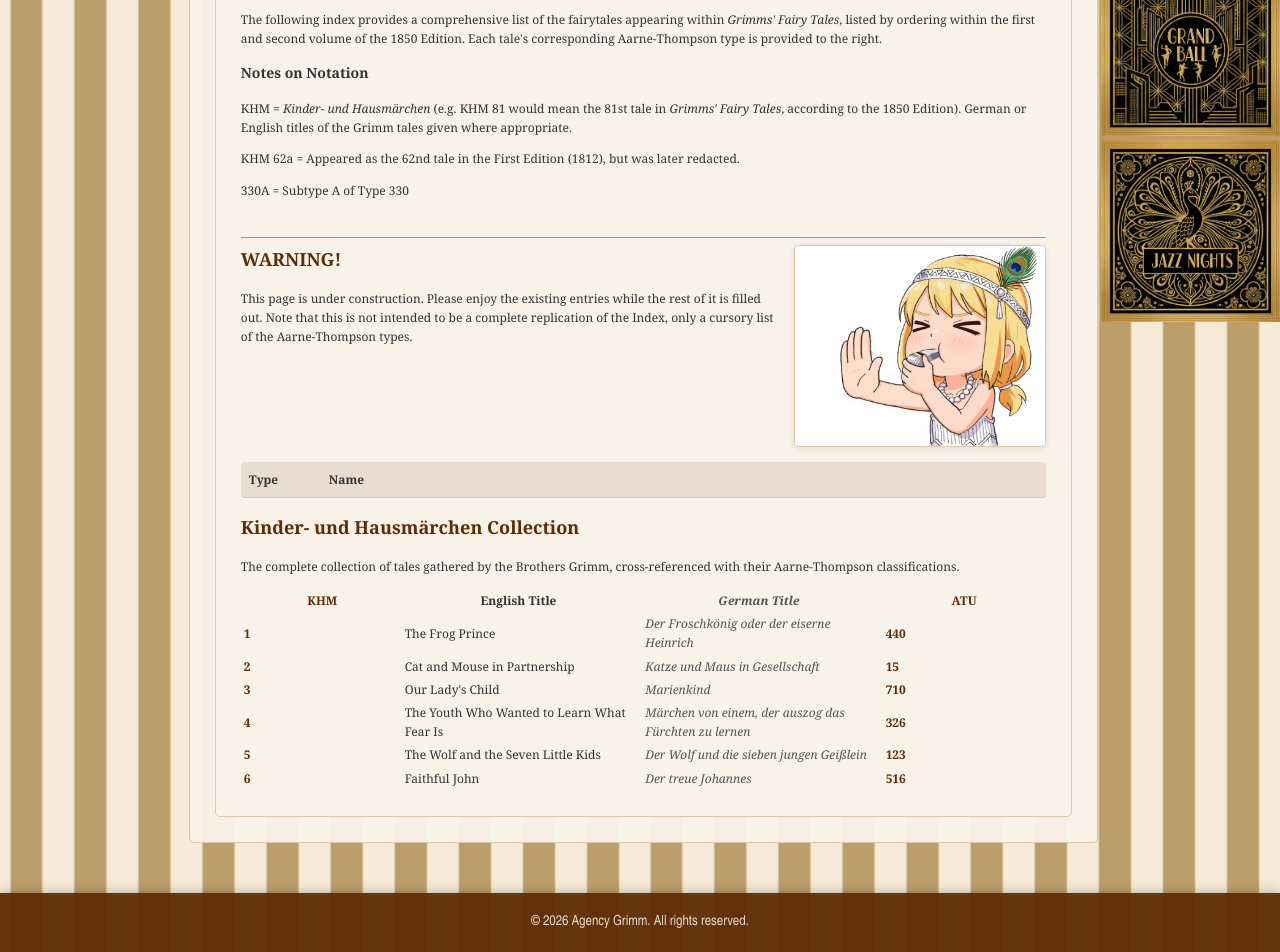
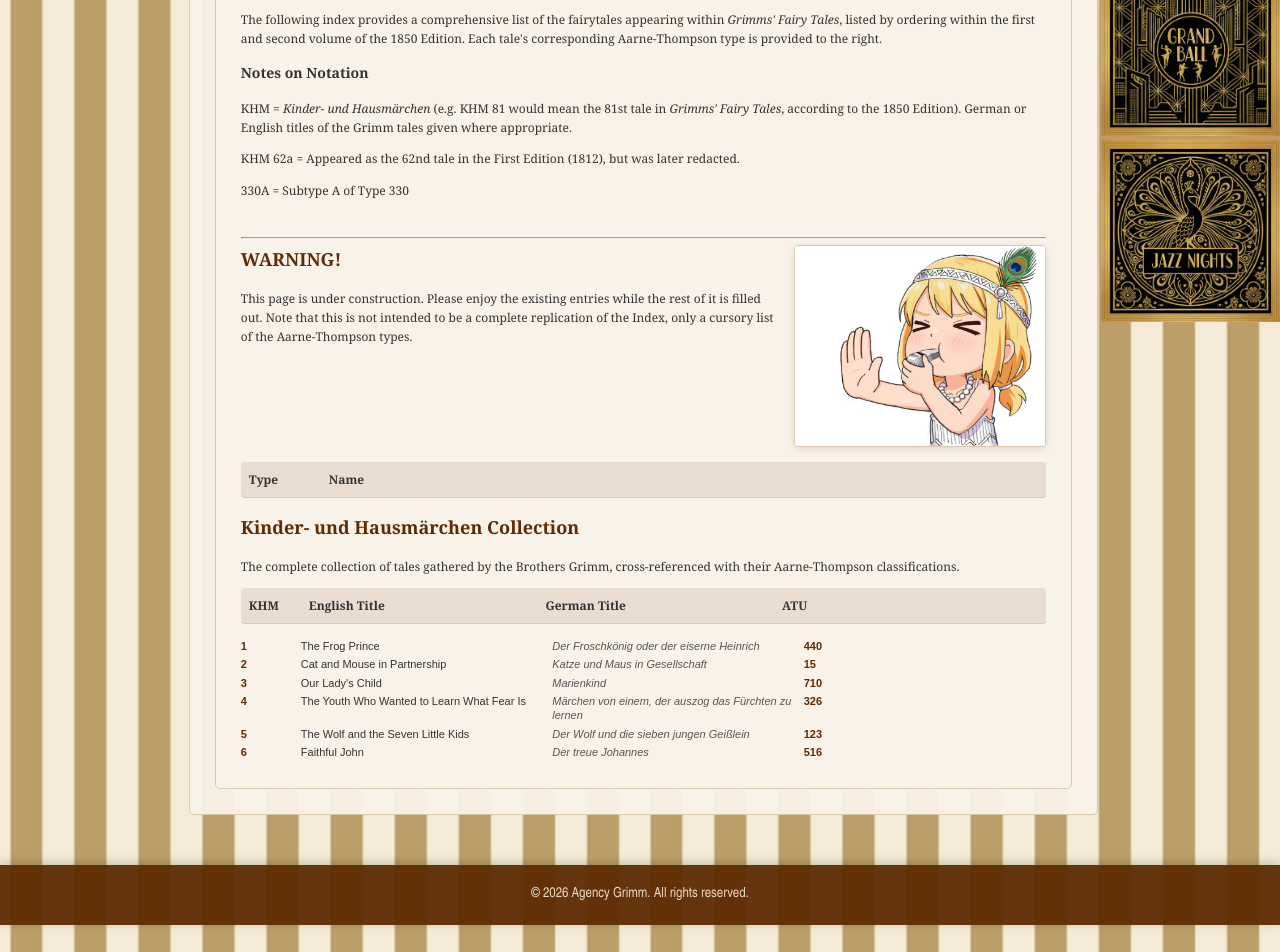
Before and after one commit to johnhopes-collab/grimmsdetectiveagency, a Jekyll site: the page built from archives/khm.html, in a window 1280 px wide. Shown: the part 913-1865 px from the top of the page. Built offline with Jekyll 4.4.1, drawn with Linux system fonts in a browser that asks for light colours.

Commit message:
Update khm.html

```diff
--- a/archives/khm.html
+++ b/archives/khm.html
@@ -24,66 +24,59 @@ title: Archives / Aarne-Thompson Index / KHM Ordering
   <h2>Kinder- und Hausmärchen Collection</h2>
     <p>The complete collection of tales gathered by the Brothers Grimm, cross-referenced with their Aarne-Thompson classifications.</p>
 
-    <div class="grimm-table-container">
-        <table class="grimm-table">
-            <thead class="grimm-table-header">
-                <tr>
-                    <th class="grimm-khm">KHM</th>
-                    <th class="grimm-english">English Title</th>
-                    <th class="grimm-german">German Title</th>
-                    <th class="grimm-atu">ATU</th>
-                </tr>
-            </thead>
-            <tbody>
-                <tr>
-                    <td class="grimm-khm">1</td>
-                    <td class="grimm-english" data-tooltip="A princess's ball falls into a well. A frog retrieves it in exchange for companionship. When she refuses to keep her promise, her father forces her to honor it. The frog transforms into a prince when shown kindness (or in some versions, when thrown against a wall).">
-                        The Frog Prince
-                    </td>
-                    <td class="grimm-german">Der Froschkönig oder der eiserne Heinrich</td>
-                    <td class="grimm-atu">440</td>
-                </tr>
-                <tr>
-                    <td class="grimm-khm">2</td>
-                    <td class="grimm-english" data-tooltip="A cat and mouse decide to live together and store a pot of fat for winter. The cat repeatedly lies about attending godparent duties to secretly eat the fat. When winter comes and the mouse discovers the deception, the cat eats the mouse as well.">
-                        Cat and Mouse in Partnership
-                    </td>
-                    <td class="grimm-german">Katze und Maus in Gesellschaft</td>
-                    <td class="grimm-atu">15</td>
-                </tr>
-                <tr>
-                    <td class="grimm-khm">3</td>
-                    <td class="grimm-english" data-tooltip="A poor woodcutter gives his daughter to the Virgin Mary to raise. The girl is given keys to thirteen doors in heaven but forbidden to open one. Her curiosity leads her to disobey, and she lies about it. As punishment, she loses her speech and is cast out. She marries a king but continues to lose her children until she confesses her sin.">
-                        Our Lady's Child
-                    </td>
-                    <td class="grimm-german">Marienkind</td>
-                    <td class="grimm-atu">710</td>
-                </tr>
-                <tr>
-                    <td class="grimm-khm">4</td>
-                    <td class="grimm-english" data-tooltip="A fearless young man travels to learn what fear is. He spends nights in haunted places, encounters ghosts and demons, but remains unafraid. Only when his wife pours cold water with fish on him while he sleeps does he finally experience fear and shuddering.">
-                        The Youth Who Wanted to Learn What Fear Is
-                    </td>
-                    <td class="grimm-german">Märchen von einem, der auszog das Fürchten zu lernen</td>
-                    <td class="grimm-atu">326</td>
-                </tr>
-                <tr>
-                    <td class="grimm-khm">5</td>
-                    <td class="grimm-english" data-tooltip="A mother goat warns her seven kids about the wolf before leaving. The wolf tricks them by disguising his voice and paws. He devours six kids, but the youngest hides. When the mother returns, she and the surviving kid cut open the sleeping wolf's belly, rescue the others, and fill the wolf with stones, causing him to drown.">
-                        The Wolf and the Seven Little Kids
-                    </td>
-                    <td class="grimm-german">Der Wolf und die sieben jungen Geißlein</td>
-                    <td class="grimm-atu">123</td>
-                </tr>
-                <tr>
-                    <td class="grimm-khm">6</td>
-                    <td class="grimm-english" data-tooltip="A dying king entrusts his son to his faithful servant John. John's loyalty is tested when he must save the prince multiple times, even at the cost of being turned to stone. The prince eventually discovers John's sacrifices and restores him through his own children's blood, showing the depth of true loyalty.">
-                        Faithful John
-                    </td>
-                    <td class="grimm-german">Der treue Johannes</td>
-                    <td class="grimm-atu">516</td>
-                </tr>
-            </tbody>
-        </table>
+    <!-- Header Row -->
+    <div class="grimm-header">
+        <div class="grimm-header-khm">KHM</div>
+        <div class="grimm-header-english">English Title</div>
+        <div class="grimm-header-german">German Title</div>
+        <div class="grimm-header-atu">ATU</div>
     </div>
+
+    <!-- Grimm Entries -->
+    <div class="grimm-container">
+
+        <div class="grimm-row">
+            <div class="grimm-khm">1</div>
+            <div class="grimm-english">The Frog Prince</div>
+            <div class="grimm-german">Der Froschkönig oder der eiserne Heinrich</div>
+            <div class="grimm-atu">440</div>
+        </div>
+
+        <div class="grimm-row">
+            <div class="grimm-khm">2</div>
+            <div class="grimm-english">Cat and Mouse in Partnership</div>
+            <div class="grimm-german">Katze und Maus in Gesellschaft</div>
+            <div class="grimm-atu">15</div>
+        </div>
+
+        <div class="grimm-row">
+            <div class="grimm-khm">3</div>
+            <div class="grimm-english">Our Lady's Child</div>
+            <div class="grimm-german">Marienkind</div>
+            <div class="grimm-atu">710</div>
+        </div>
+
+        <div class="grimm-row">
+            <div class="grimm-khm">4</div>
+            <div class="grimm-english">The Youth Who Wanted to Learn What Fear Is</div>
+            <div class="grimm-german">Märchen von einem, der auszog das Fürchten zu lernen</div>
+            <div class="grimm-atu">326</div>
+        </div>
+
+        <div class="grimm-row">
+            <div class="grimm-khm">5</div>
+            <div class="grimm-english">The Wolf and the Seven Little Kids</div>
+            <div class="grimm-german">Der Wolf und die sieben jungen Geißlein</div>
+            <div class="grimm-atu">123</div>
+        </div>
+
+        <div class="grimm-row">
+            <div class="grimm-khm">6</div>
+            <div class="grimm-english">Faithful John</div>
+            <div class="grimm-german">Der treue Johannes</div>
+            <div class="grimm-atu">516</div>
+        </div>
+
+    </div>
+
 </div>
```
